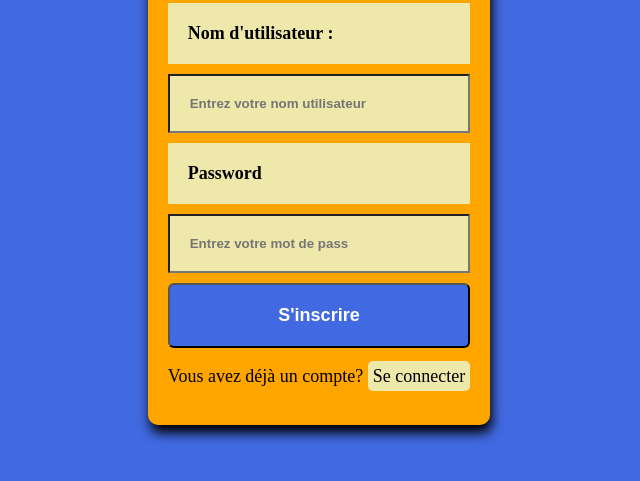
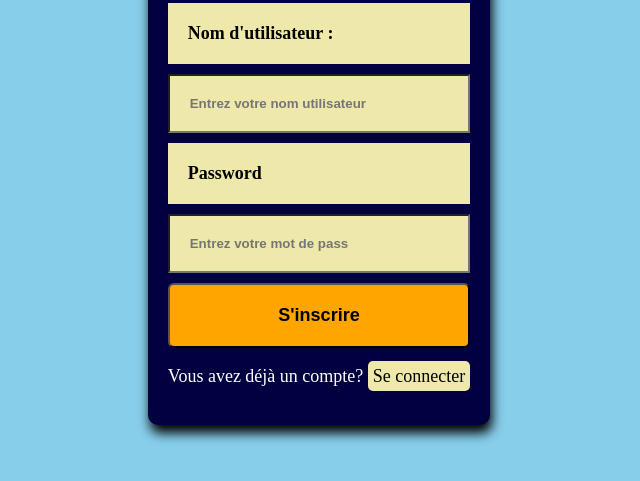
Before and after one commit to Lyjoyce/app_quiz, a plain HTML site: page register.html in a window 1280 px wide. Shown: the part 115-596 px from the top of the page, without its empty margins (321-961 px from the left). Drawn offline with Linux system fonts and the light colour scheme.

Commit message:
login css register css

```diff
--- a/index.css
+++ b/index.css
@@ -7,7 +7,7 @@
 body{
     font-family: Arial, Helvetica, sans-serif;
     font-size: large;
-    background-color:rgb(1,1,65) ;
+    background-color:#010141;
     display: flex;
     justify-content: center;
     align-items: center;
--- a/login.css
+++ b/login.css
@@ -7,8 +7,8 @@
     align-items: center;
 }
 .container{
-    background-color:royalblue;
-    color: orange;
+    background-color:skyblue;
+    color: black;
     padding: 20px;
     box-shadow: 2px 8px 12px orangered;
     border-radius: 10px;
@@ -32,12 +32,13 @@ button{
     font-weight: bold;
     border-radius: 6px;
     padding: 20px;
-    background-color:darkblue;
-    color: orange;
+    background-color:orange;
+    color: #010141;
+
 }
 button:hover{
-    background-color:orange;
-    color: darkblue;
+    background-color:#010141;
+    color: white;
 }
 a{
     text-decoration: none;
@@ -49,9 +50,9 @@ a{
 a:hover{
     text-decoration: none;
     border-radius: 5px;
-    background-color: blue;
+    background-color: #010141;
     padding: 10px;
-    color: gold;
+    color: white;
 }
 @media screen and (max-width: 400px){
     a{
--- a/register.css
+++ b/register.css
@@ -16,7 +16,7 @@
     justify-content: center;
     align-items: center;
     border: 10px solid transparent;
-    border-top: 10px solid royalblue;
+    border-top: 10px solid skyblue;
     border-bottom: 10px solid darkblue;
     border-radius: 50%;
     width: 100px;
@@ -68,7 +68,7 @@
 
 
 body{
-    background-color: royalblue;
+    background-color: skyblue;
 }
 .form-body{
     font-size: large;
@@ -77,8 +77,8 @@ body{
     align-items: center;
 }
 .container{
-    background-color:orange;
-    color: black;
+    background-color:#010141;
+    color: white;
     padding: 20px;
     box-shadow: 2px 8px 12px black;
     border-radius: 10px;
@@ -102,12 +102,12 @@ button{
     font-weight: bold;
     border-radius: 6px;
     padding: 20px;
-    background-color:royalblue;
-    color: white;
+    background-color:orange;
+    color: black;
 }
 button:hover{
-    color: white;
-    background-color: darkblue;
+    color: black;
+    background-color: skyblue;
 }
 a{
     text-decoration: none;
@@ -119,9 +119,9 @@ a{
 a:hover{
     text-decoration: none;
     border-radius: 5px;
-    background-color: blue;
+     background-color: #010141;
     padding: 10px;
-    color: gold;
+    color: white;
 }
 @media screen and (max-width: 350px){
     a{
```
